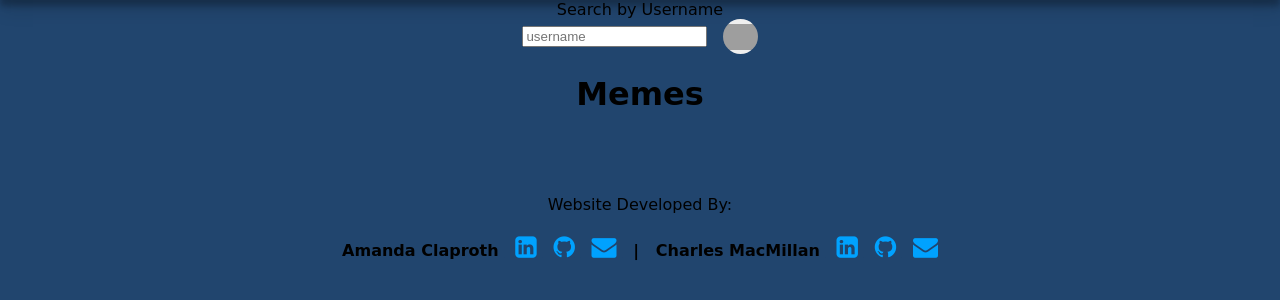
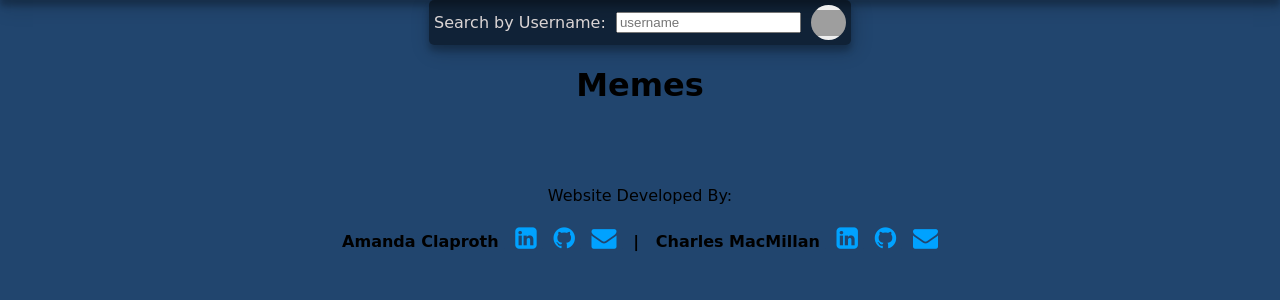
Before and after one commit to Aclap427/Meme_World, a Django app: page /memes/ in a window 1280 px wide. Shown: the part 100-400 px from the top of the page. Run offline with Django 3.2, Linux system fonts and the light colour scheme; the visitor is signed in with stand-in values (Sample User, id 1); data that the repository does not hold is empty; some web fonts are replaced; grey boxes are pictures that could not be loaded.

Commit message:
styling search form

```diff
--- a/main_app/templates/memes/index.html
+++ b/main_app/templates/memes/index.html
@@ -1,10 +1,12 @@
 {% extends 'base.html' %} {% block content %}
-<p>Search by Username</p>
-<form action="/user/search" method="GET">
+<form  class="gray-box" action="/user/search" method="GET">
+    <p>Search by Username: &nbsp; </p>
     <input type="search" placeholder="username" onClick="this.select();" name="search">
-    <input type="submit" value=""class="submit-btn">
+    <button type="submit" class="submit-btn"></button>
 </form>
+
 <h1>Memes</h1>
+
 <div class="container">
     {% for meme in memes %}
     <div class="box">
--- a/main_app/templates/memes/user.html
+++ b/main_app/templates/memes/user.html
@@ -43,6 +43,6 @@
     {% endfor %}
 </div>
 {% else %}
-<h1 class="gray-box" style="padding: 20px;">You Have No Memes! &nbsp;&nbsp; <a href="{% url 'memes_create' %}">Create a Meme</a></h1>
+<h1 class="gray-box" style="padding: 20px;">No Memes to Show!</h1>
 {% endif %}
 {% endblock %}
```
